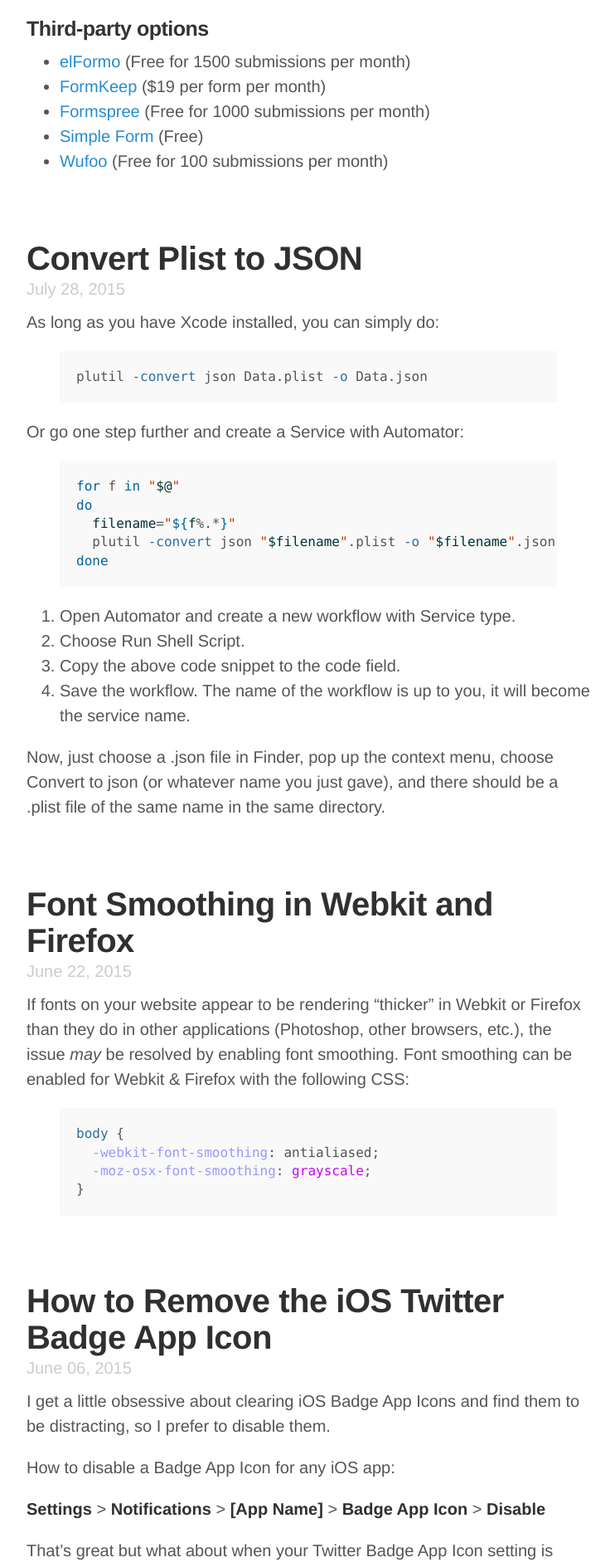
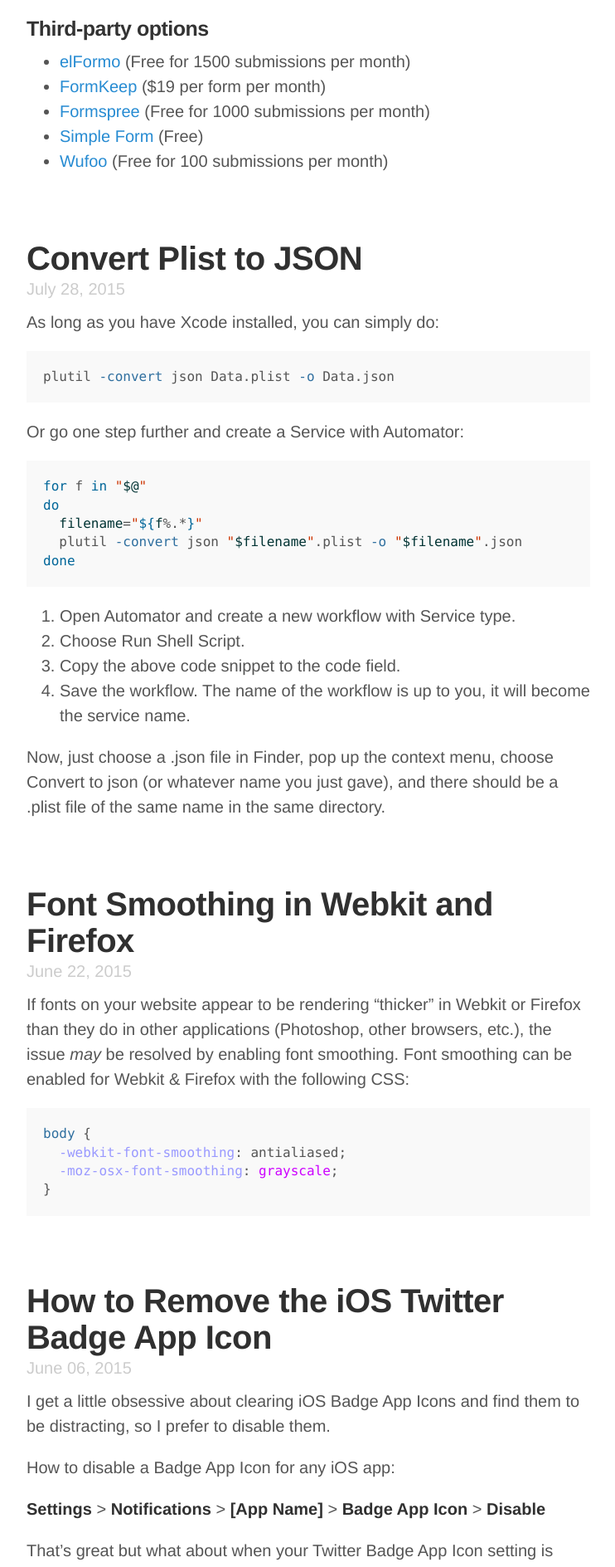
Before and after one commit to joshbuchea/joshbuchea.com, a Jekyll site: the page built from index.html, in a window 1280 px wide. Shown: the part 380-2268 px from the top of the page at 83% size, without its empty margins (268-1010 px from the left). Built offline with Jekyll 4.4.1, drawn with Linux system fonts in a browser that asks for light colours; nearby versions of some CDN libraries.

Commit message:
Remove horizontal margins from highlight blocks

```diff
--- a/_sass/_main.scss
+++ b/_sass/_main.scss
@@ -84,6 +84,11 @@
   white-space: pre;
 }
 
+.highlight {
+  margin-left: 0;
+  margin-right: 0;
+}
+
 /*code {
   white-space: pre-wrap;
 }*/
```
